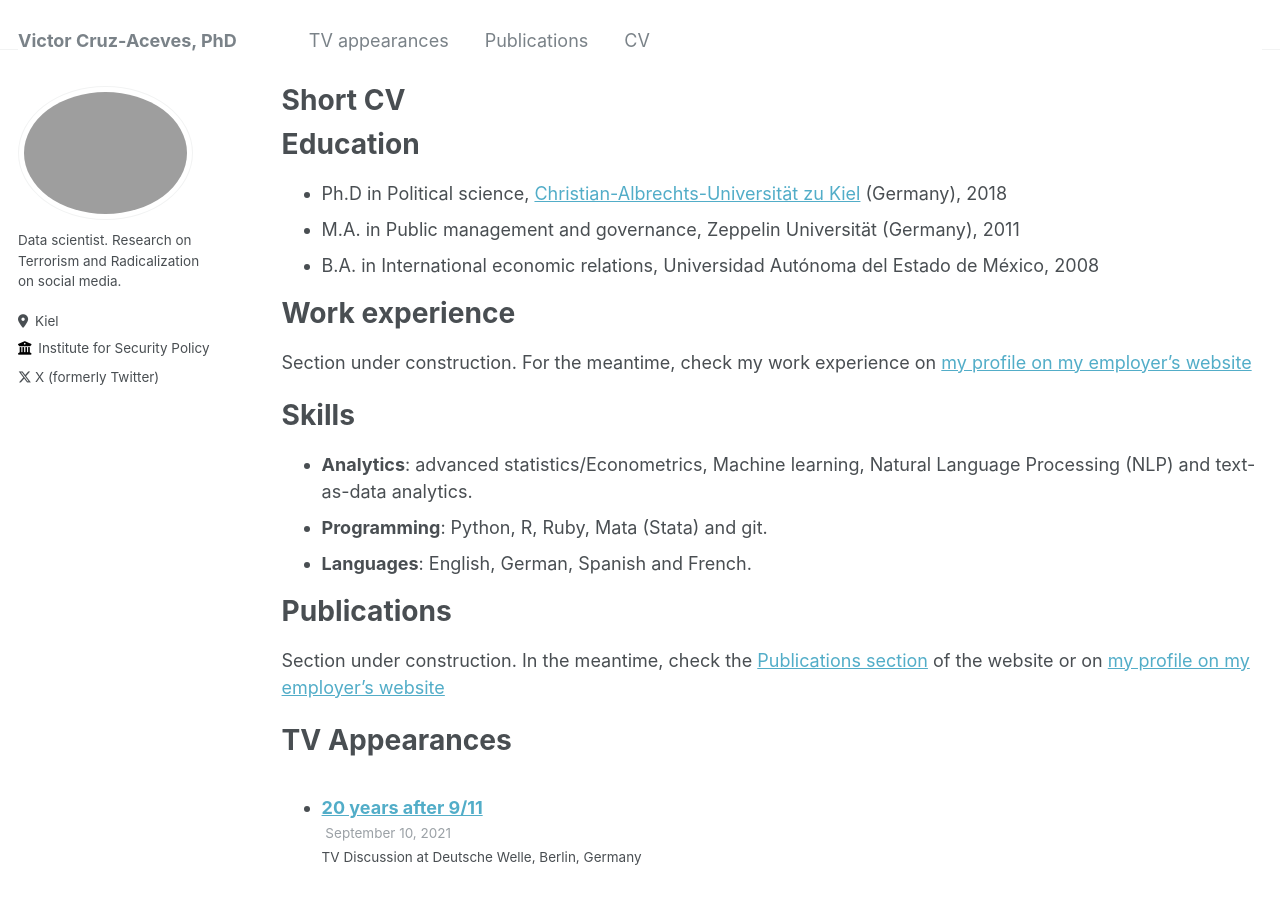
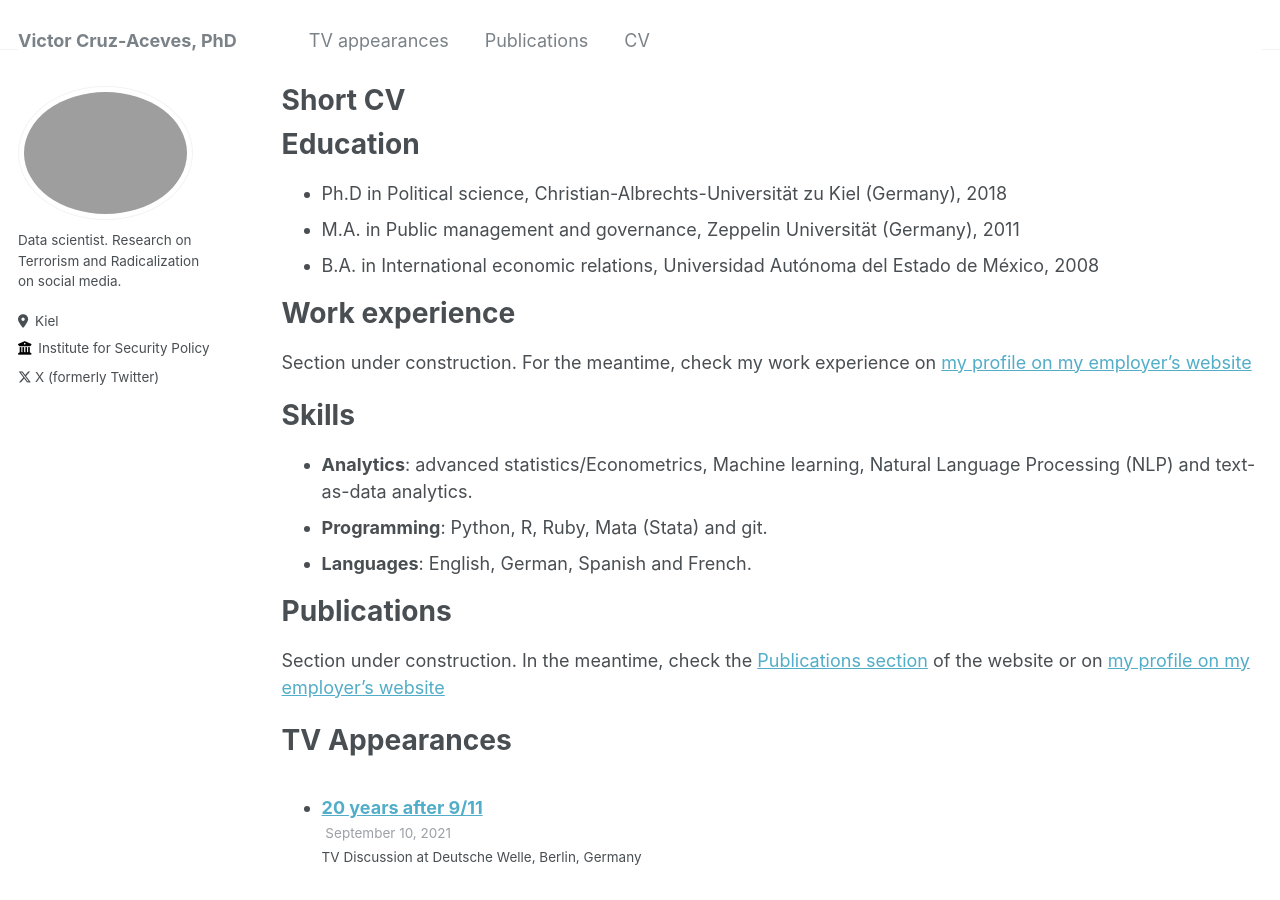
Before and after one commit to victor-cruz-aceves/victor-cruz-aceves.github.io, a Jekyll site: the page built from _pages/cv.md, in a window 1280 px wide and 900 px high. Built offline with Jekyll 4.4.1, drawn with Linux system fonts in a browser that asks for light colours; some of the changed lines change nothing that is shown.

Commit message:
Revert "Added URL address to CAU"
This reverts commit 4ba88d82e2a1b93b66e67d9221746f0174bf4561.

```diff
--- a/_pages/cv.md
+++ b/_pages/cv.md
@@ -11,7 +11,7 @@ redirect_from:
 
 Education
 ======
-* Ph.D in Political science, [Christian-Albrechts-Universität zu Kiel](https://www.uni-kiel.de/en/) (Germany), 2018
+* Ph.D in Political science, Christian-Albrechts-Universität zu Kiel (Germany), 2018
 * M.A. in Public management and governance, Zeppelin Universität (Germany), 2011
 * B.A. in International economic relations, Universidad Autónoma del Estado de México, 2008
 
```
